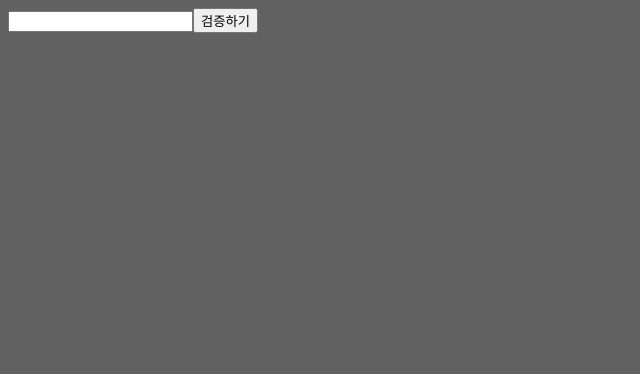
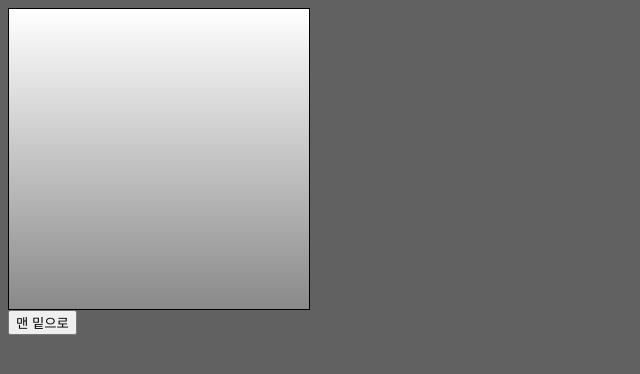
Before and after one commit to RecklessK/hello-react, a React (Create React App) app in the folder hello-react/: page / in a window 1280 px wide. Shown: the top 374 px of the page, without its empty margins (0-640 px from the left). Built offline with nearby package versions, Linux system fonts and the light colour scheme.

Commit message:
155p
컴포넌트 ref

```diff
--- a/hello-react/src/App.js
+++ b/hello-react/src/App.js
@@ -3,13 +3,22 @@
 //import Say from "./Say";
 //import EventPractice from "./EventPractice";
 //import EventPracticeFunc from "./EventPracticeFunc";
-import ValidationSample from "./ValidationSample";
+//import ValidationSample from "./ValidationSample";
+import ScrollBox from "./ScrollBox";
 
 class App extends Component {
   render() {
     // return <Counter />;
     //return <Say />;
-    return <ValidationSample />;
+    //return <ValidationSample />;
+    return (
+      <div>
+        <ScrollBox ref={(ref) => (this.ScrollBox = ref)} />
+        <button onClick={() => this.ScrollBox.scrollToBottom()}>
+          맨 밑으로
+        </button>
+      </div>
+    );
   }
 }
 
--- /dev/null
+++ b/hello-react/src/ScrollBox.js
@@ -0,0 +1,36 @@
+import React, { Component } from "react";
+
+class ScrollBox extends Component {
+  scrollToBottom = () => {
+    const { scrollHeight, clientHeight } = this.box;
+
+    this.box.scrollTop = scrollHeight - clientHeight;
+  };
+
+  render() {
+    const style = {
+      border: "1px solid black",
+      height: "300px",
+      width: "300px",
+      overflow: "auto",
+      position: "relative",
+    };
+    const innerStyle = {
+      width: "100%",
+      height: "650px",
+      background: "linear-gradient(white, black)",
+    };
+    return (
+      <div
+        style={style}
+        ref={(ref) => {
+          this.box = ref;
+        }}
+      >
+        <div style={innerStyle}></div>
+      </div>
+    );
+  }
+}
+
+export default ScrollBox;
--- a/hello-react/src/ValidationSample.js
+++ b/hello-react/src/ValidationSample.js
@@ -19,6 +19,7 @@
       clicked: true,
       validated: this.state.password === "0000",
     });
+    this.input.focus();
   };
   render() {
     return (
```
